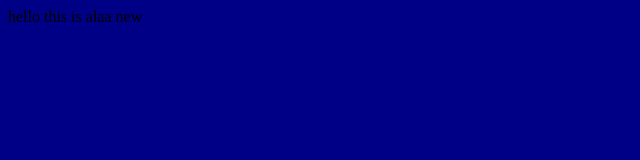
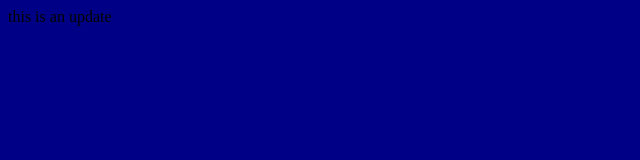
Before and after one commit to al5a195/A-Project-1, a plain HTML site: page index.html in a window 1280 px wide. Shown: the full height of the page, 0-640 px from the left. Drawn offline with Linux system fonts and the light colour scheme.

Commit message:
updated for 3

```diff
--- a/index.html
+++ b/index.html
@@ -9,7 +9,7 @@
 </head>
 <body>
 
-    <hi>hello this is alaa new </hi>
+    <hi>this is an update </hi>
     <script src="app.js"></script>
 </body>
 </html>
```
